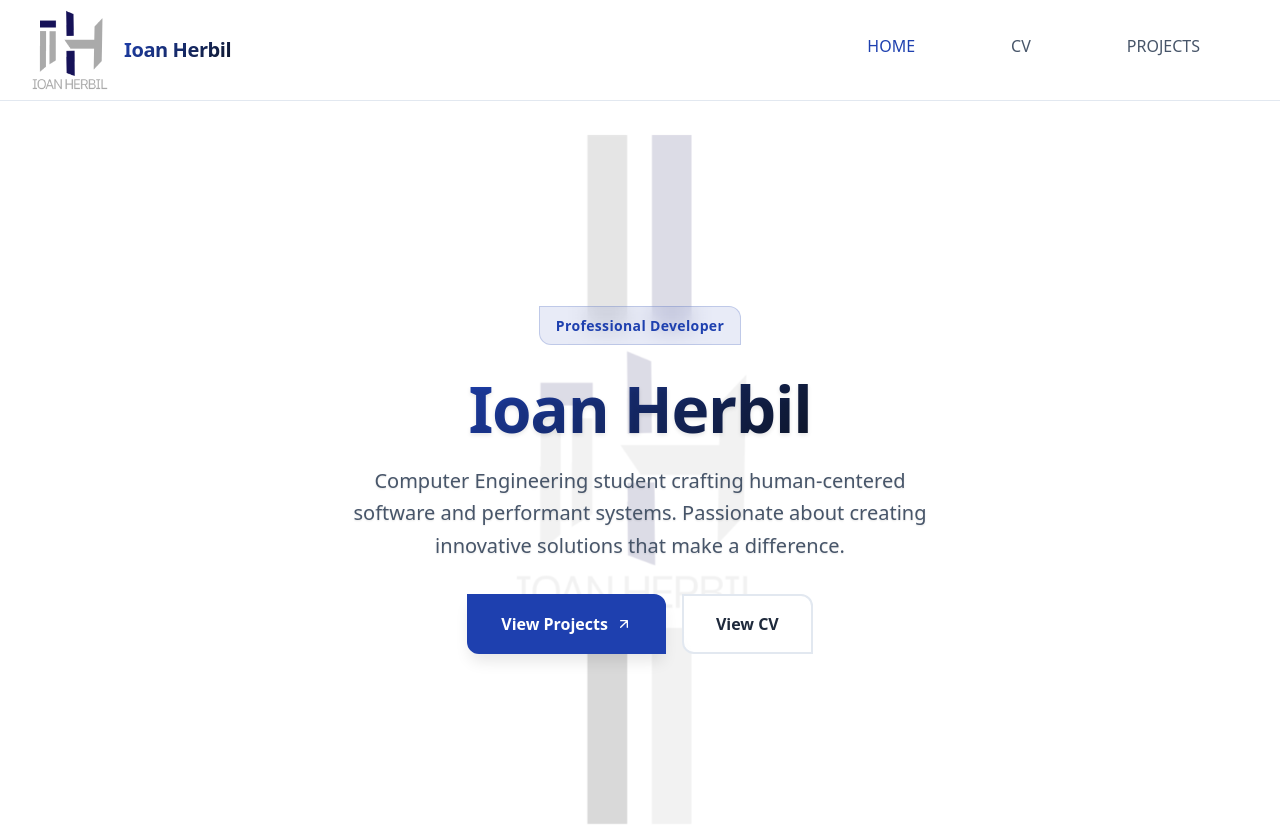
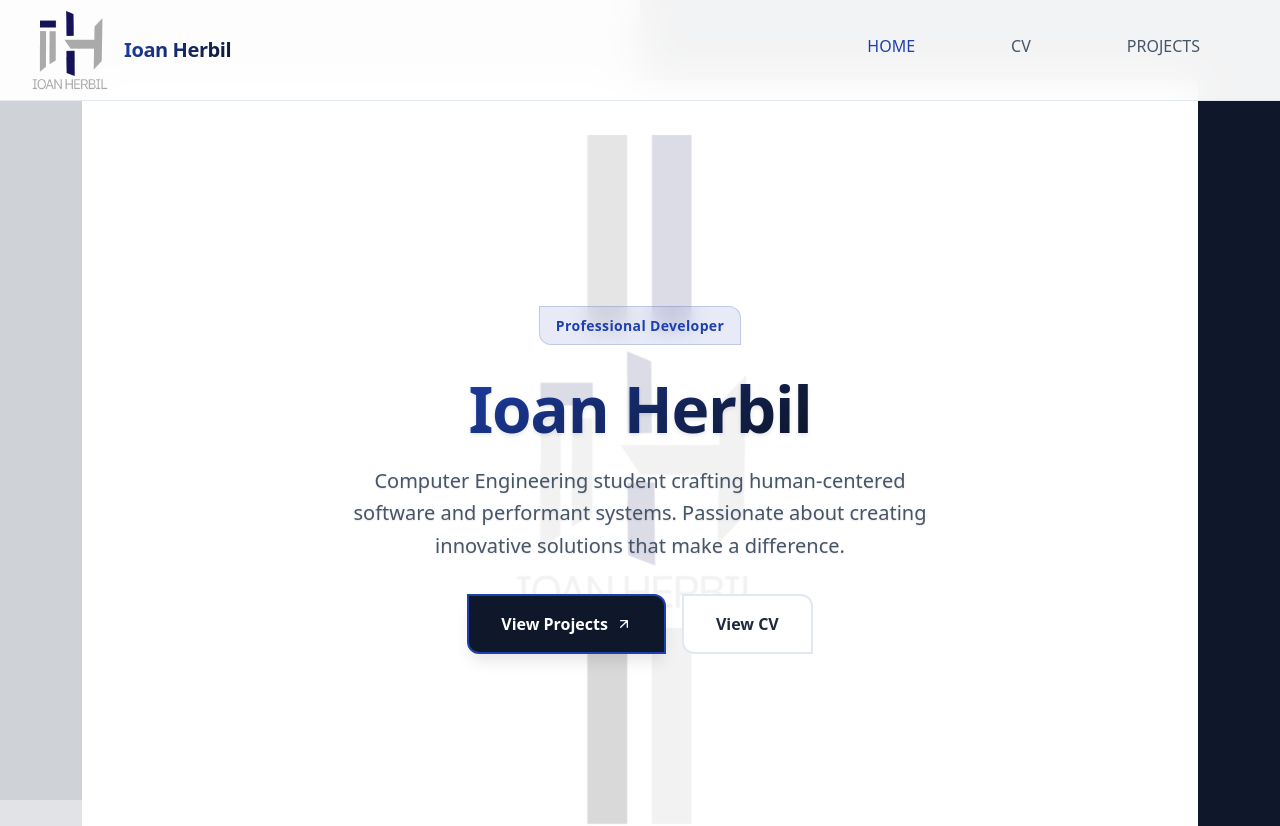
Before and after one commit to IonutzHerbil/My-Website, a React (Vite) app: page / in a window 1280 px wide. Shown: the top 826 px of the page. Built offline with nearby package versions, Linux system fonts and the light colour scheme.

Commit message:
Fix: color, footer background

```diff
--- a/src/index.css
+++ b/src/index.css
@@ -105,7 +105,11 @@ body {
   font-weight: var(--font-normal);
   line-height: var(--leading-normal);
   color: var(--color-text);
-  background-color: var(--color-bg);
+  background: linear-gradient(90deg,
+    rgba(156, 163, 175, 0.3) 0%,
+    rgba(156, 163, 175, 0.3) 50%,
+   #0f172a 50%,
+   #0f172a 100%);
   -webkit-font-smoothing: antialiased;
   -moz-osx-font-smoothing: grayscale;
 }
--- a/src/styles/Footer.css
+++ b/src/styles/Footer.css
@@ -1,6 +1,6 @@
 .footer {
-  background: var(--color-surface);
-  border-top: 2px solid var(--color-border);
+  background: var(--color-accent);
+  border-top: 2px solid var(--color-accent);
   padding: var(--space-16) 0;
   margin-top: auto;
   position: relative;
@@ -13,7 +13,7 @@
   left: 0;
   right: 0;
   height: 3px;
-  background: linear-gradient(90deg, var(--color-primary) 0%, var(--color-accent) 100%);
+  background: var(--color-accent);
 }
 
 .footer-container {
@@ -32,7 +32,7 @@
 }
 
 .footer-links a {
-  color: var(--color-text-secondary);
+  color: white;
   text-decoration: none;
   font-weight: var(--font-semibold);
   transition: var(--transition-normal);
@@ -42,7 +42,7 @@
 }
 
 .footer-links a:hover {
-  color: var(--color-primary);
+  color: rgb(210, 210, 255);
   background: rgba(30, 64, 175, 0.05);
   border-color: rgba(30, 64, 175, 0.2);
   transform: translateY(-1px);
@@ -79,7 +79,7 @@
   .footer-links a {
     display: inline-block;
     padding: var(--space-3) var(--space-6);
-    background: var(--color-card);
+    background: var(--color-accent);
     border: 1px solid var(--color-border);
     border-radius: var(--radius-mixed);
   }
--- a/src/styles/HomePage.css
+++ b/src/styles/HomePage.css
@@ -1,5 +1,22 @@
 .home-page {
   width: 100%;
+  position: relative;
+}
+
+.home-page::before {
+  content: '';
+  position: fixed;
+  top: 0;
+  left: 0;
+  right: 0;
+  bottom: 0;
+  background: linear-gradient(90deg,
+    rgba(107, 114, 128, 0.15) 0%,
+    rgba(107, 114, 128, 0.15) 50%,
+    #0f172a 50%,
+    #0f172a 100%);
+  z-index: -1;
+  pointer-events: none;
 }
 
 .hero-section {
@@ -91,14 +108,15 @@
 }
 
 .cta-primary {
-  background: var(--color-primary);
+  background: var(--color-accent);
   color: white;
   border: 2px solid var(--color-primary);
   box-shadow: var(--shadow-lg);
 }
 
 .cta-primary:hover {
-  background: var(--color-primary-hover);
+  background: var(--color-accent-hover);
+  color:white;
   border-color: var(--color-primary-hover);
   transform: translateY(-2px);
   box-shadow: var(--shadow-xl);
```
